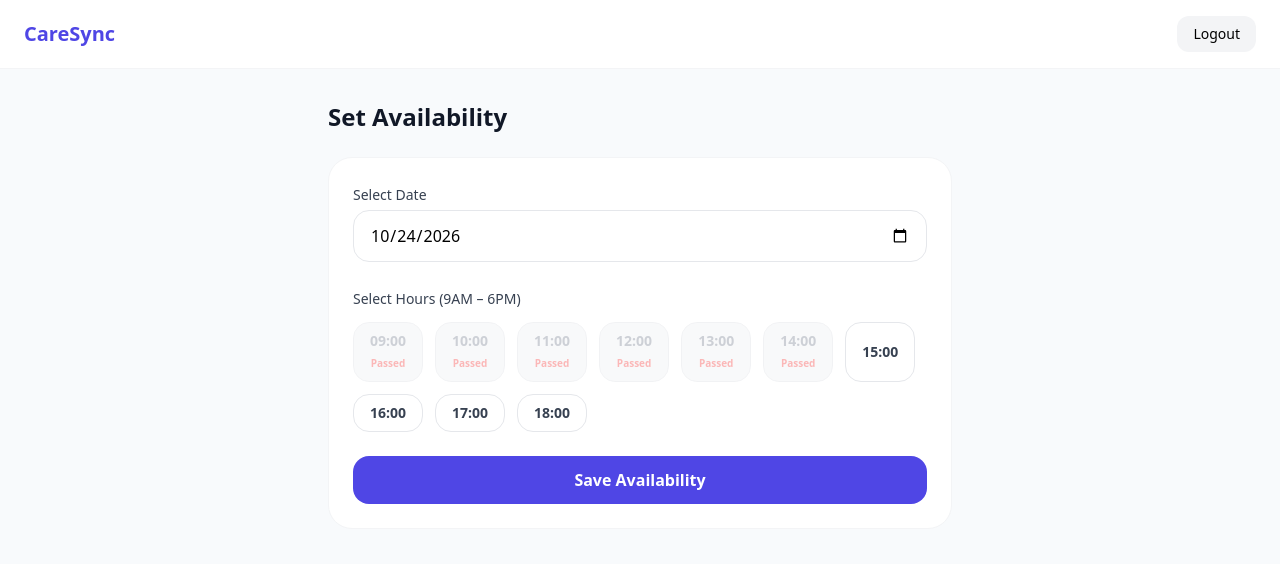
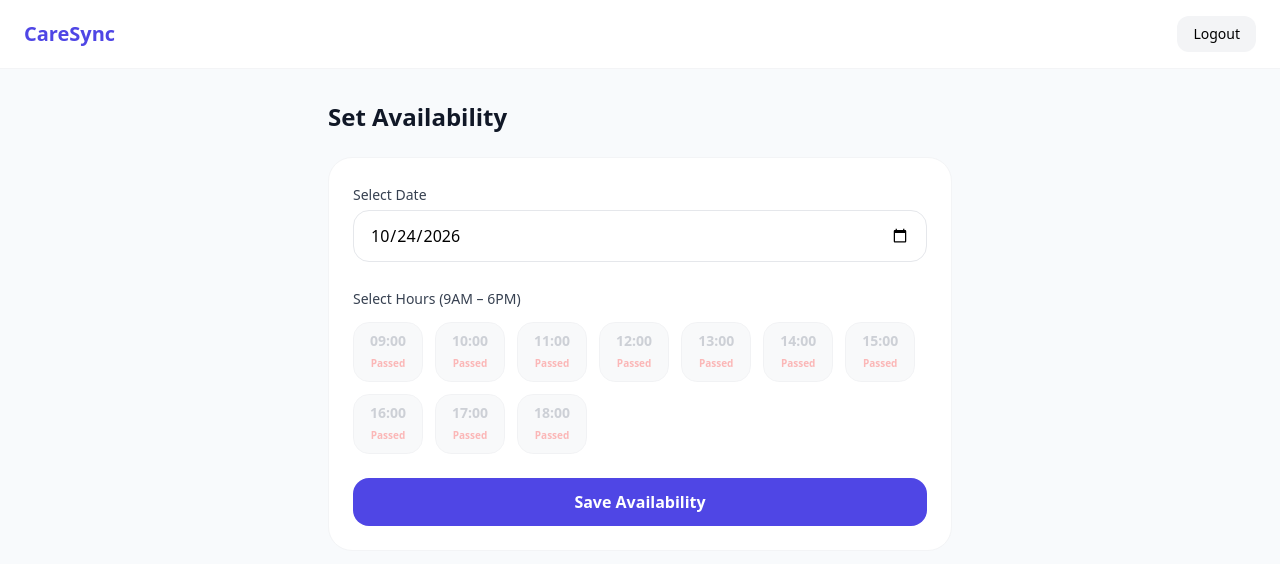
Before and after one commit to Swastik2516/CareSync, a Next.js app in the folder frontend/: page /doctor/availability in a window 1280 px wide. Shown: the top 564 px of the page. Built offline with nearby package versions, Linux system fonts and the light colour scheme; sample sign-in values are in the browser's storage.

Commit message:
Fix time zone: use IST (UTC+5:30) for availability slot logic

```diff
--- a/frontend/app/doctor/availability/page.tsx
+++ b/frontend/app/doctor/availability/page.tsx
@@ -8,15 +8,15 @@ const HOURS = Array.from({ length: 10 }, (_, i) => `${(9 + i).toString().padStar
 
 export default function DoctorAvailabilityPage() {
   const router = useRouter()
-  const [date, setDate] = useState(new Date().toISOString().split('T')[0])
+  const [date, setDate] = useState(() => new Date(new Date().getTime() + 5.5 * 60 * 60 * 1000).toISOString().split('T')[0])
   const [selected, setSelected] = useState<string[]>([])
   const [msg, setMsg] = useState('')
   const [loading, setLoading] = useState(false)
 
-  const now = new Date()
-  const todayStr = `${now.getFullYear()}-${String(now.getMonth() + 1).padStart(2, '0')}-${String(now.getDate()).padStart(2, '0')}`
-  // Block only hours strictly before the current hour — current hour slot is still bookable
-  const currentHour = `${String(now.getHours()).padStart(2, '0')}:00`
+  // All time logic in IST (UTC+5:30)
+  const nowIST = new Date(new Date().getTime() + 5.5 * 60 * 60 * 1000)
+  const todayStr = nowIST.toISOString().split('T')[0]
+  const currentHour = `${String(nowIST.getUTCHours()).padStart(2, '0')}:00`
 
   useEffect(() => {
     if (!localStorage.getItem('token')) router.push('/login')
```
